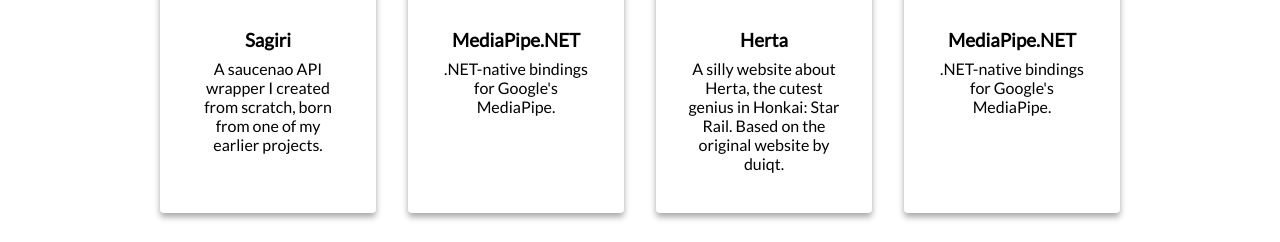
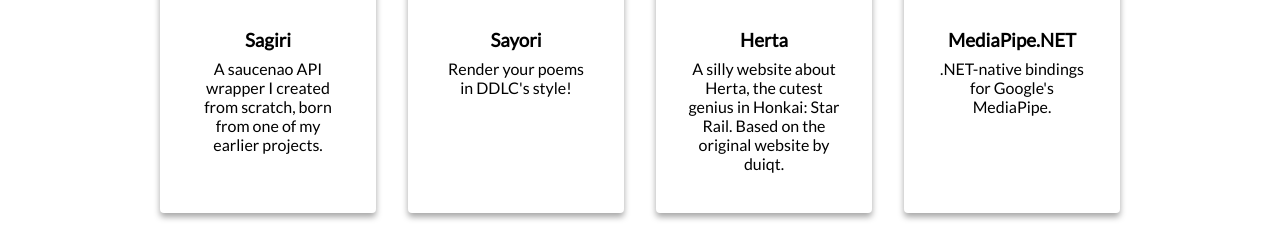
Before and after one commit to sr229/sr229.github.io, a website: page index.html in a window 1280 px wide. Shown: the part 1467-1709 px from the top of the page. Drawn offline with Linux system fonts and the light colour scheme.

Commit message:
Fix incorrect project description for Sayori

```diff
--- a/index.html
+++ b/index.html
@@ -83,9 +83,9 @@
             class="avatar"
             src="https://github.com/sr229/Sayori/raw/master/sayori.png"
           />
-          <h3 class="card-name">MediaPipe.NET</h3>
+          <h3 class="card-name">Sayori</h3>
           <p class="card-line">
-            .NET-native bindings for Google's MediaPipe.
+            Render your poems in DDLC's style!
           </p>
           <a class="card-clicker" href="https://github.com/sr229/sayori/"></a>
         </div>
```
